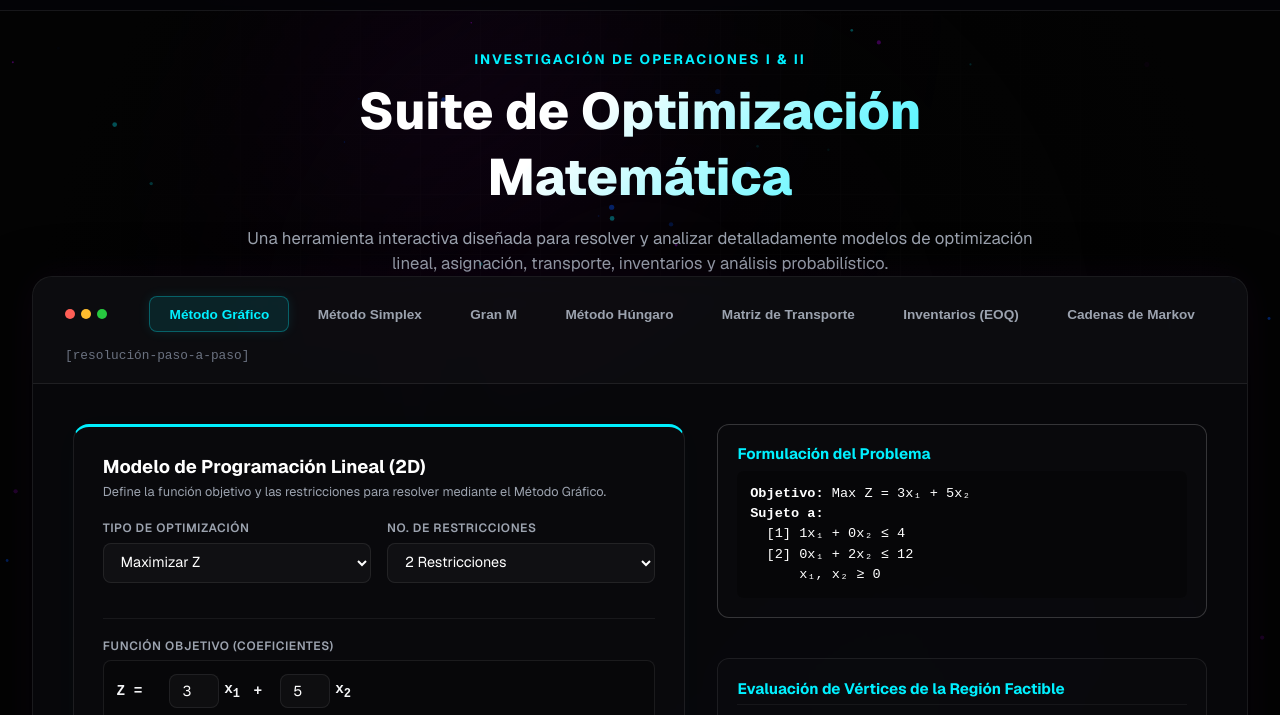
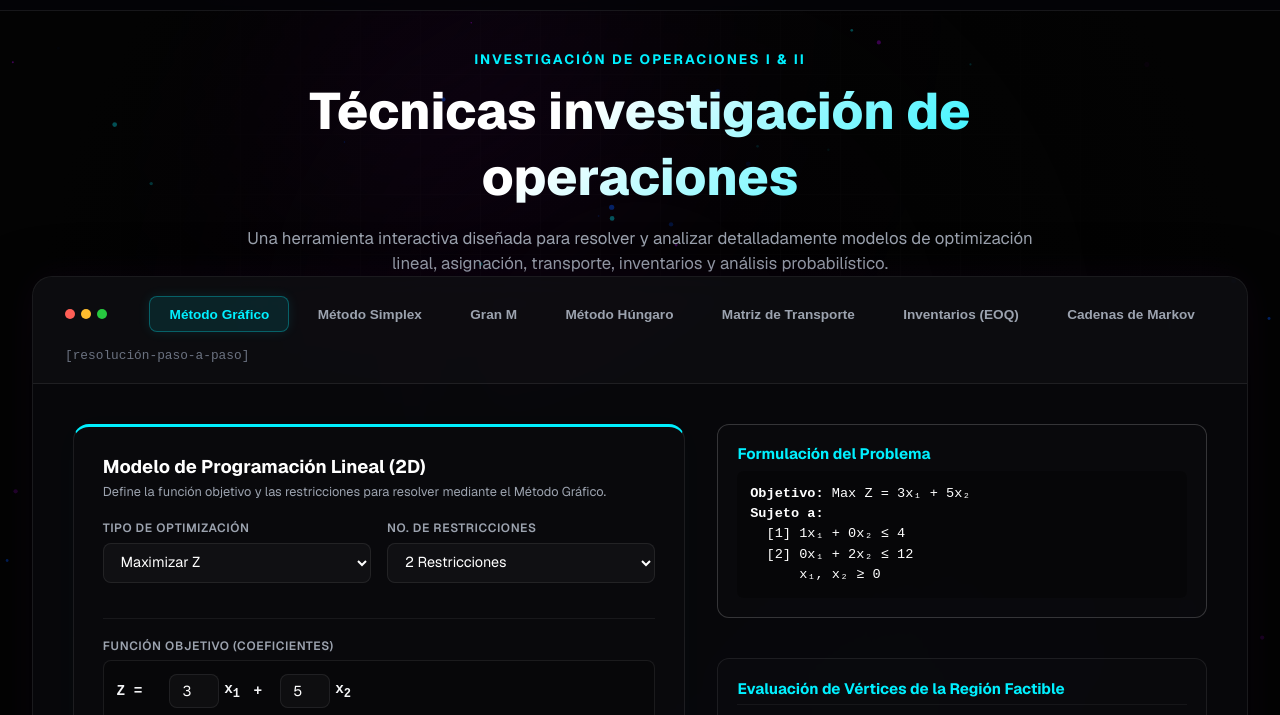
Before and after one commit to Angel-arch00/Investigacion-de-Operaciones-Pag, a plain HTML site: page index.html in a window 1280 px wide. Shown: the part 46-761 px from the top of the page. Drawn offline with nearby package versions, Linux system fonts and the light colour scheme.

Commit message:
version 6.3

```diff
--- a/index.html
+++ b/index.html
@@ -3,8 +3,8 @@
 <head>
   <meta charset="UTF-8">
   <meta name="viewport" content="width=device-width, initial-scale=1.0">
-  <title>TAURO IO — Suite de Optimización e Investigación de Operaciones</title>
-  <meta name="description" content="Suite universitaria premium para resolver problemas de Investigación de Operaciones: Método Simplex, Gran M, Asignación Húngara, Modelos de Transporte, Inventarios (EOQ) y Cadenas de Markov con resolución paso a paso.">
+  <title>TAURO IO — Técnicas de Investigación de Operaciones</title>
+  <meta name="description" content="Herramienta universitaria premium para resolver problemas de Investigación de Operaciones: Método Simplex, Gran M, Asignación Húngara, Modelos de Transporte, Inventarios (EOQ) y Cadenas de Markov con resolución paso a paso.">
 
   <!-- Font and Stylesheet -->
   <link rel="stylesheet" href="styles.css">
@@ -60,7 +60,7 @@
     <div class="container">
       <div class="hero-academic-header">
         <div class="academic-label">Investigación de Operaciones I & II</div>
-        <h1>Suite de Optimización Matemática</h1>
+        <h1>Técnicas investigación de operaciones</h1>
         <p>Una herramienta interactiva diseñada para resolver y analizar detalladamente modelos de optimización lineal, asignación, transporte, inventarios y análisis probabilístico.</p>
       </div>
     </div>
```
